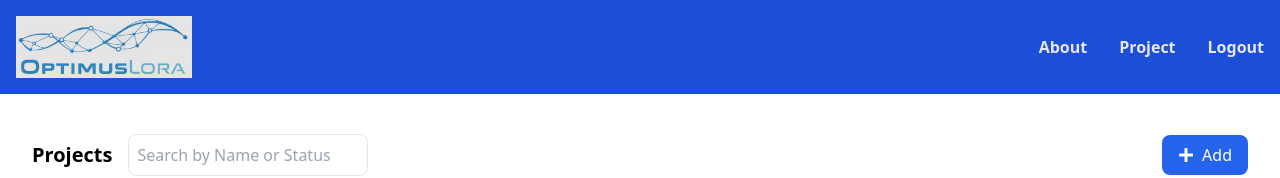
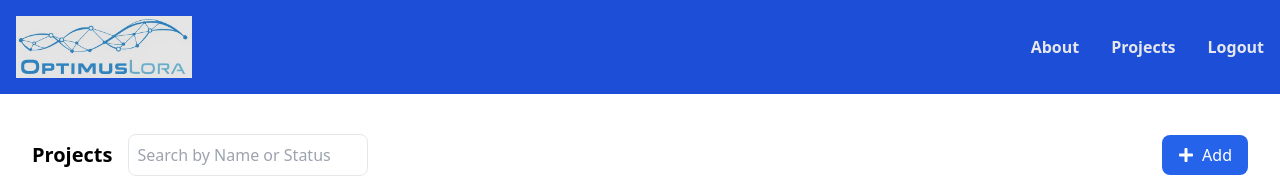
Before and after one commit to thiagoallisson90/Front, a React (Vite) app: page / in a window 1280 px wide. Shown: the top 178 px of the page. Built offline with nearby package versions, Linux system fonts and the light colour scheme; no server answers; sample sign-in values are in the browser's storage.

Commit message:
Fix Route Projects in NavBar

```diff
--- a/src/components/NavBar/index.jsx
+++ b/src/components/NavBar/index.jsx
@@ -43,7 +43,7 @@ const NavBar = () => {
               to="/projects"
               className="text-gray-200 font-bold hover:text-white transition"
             >
-              Project
+              Projects
             </Link>
           </li>
           <li>
@@ -72,7 +72,7 @@ const NavBar = () => {
                 to="/projects"
                 className="block text-gray-200 font-bold hover:text-white transition"
               >
-                Project
+                Projects
               </Link>
             </li>
             <li>
```
